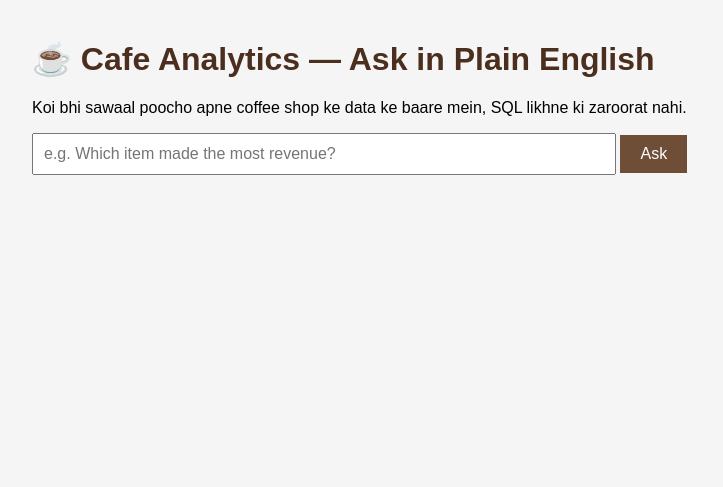
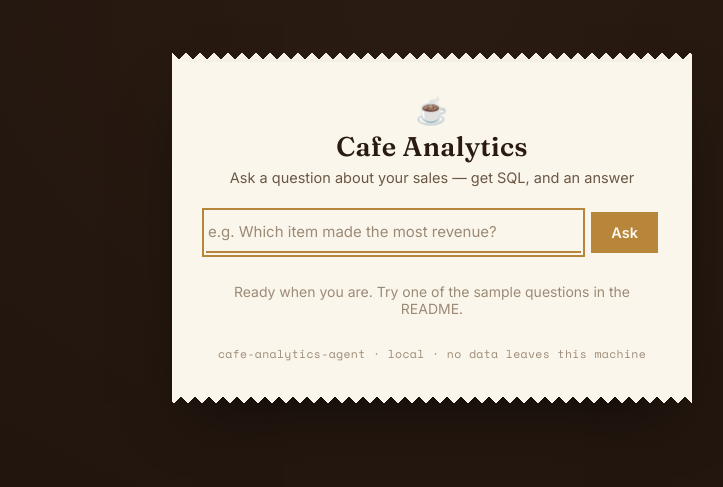
Before and after one commit to tahirzaman823/Cafe_Analytics-Agent, a Flask app: page / in a window 1280 px wide. Shown: the top 487 px of the page, without its empty margins (208-931 px from the left). Run offline with Flask 3, Linux system fonts and the light colour scheme.

Commit message:
Add screenshot and update readme file

```diff
--- a/dashboard/templates/index.html
+++ b/dashboard/templates/index.html
@@ -1,53 +1,319 @@
 <!DOCTYPE html>
-<html>
+<html lang="en">
 <head>
+<meta charset="UTF-8">
+<meta name="viewport" content="width=device-width, initial-scale=1">
 <title>Cafe Analytics — Ask in Plain English</title>
+<link rel="preconnect" href="https://fonts.googleapis.com">
+<link rel="preconnect" href="https://fonts.gstatic.com" crossorigin>
+<link href="https://fonts.googleapis.com/css2?family=Fraunces:opsz,wght@9..144,500;9..144,600&family=Inter:wght@400;500;600&family=Space+Mono:wght@400;700&display=swap" rel="stylesheet">
 <style>
-        body { font-family: Arial, sans-serif; max-width: 800px; margin: 40px auto; padding: 0 20px; background: #f5f5f5; }
-        h1 { color: #4b2e1e; }
-        input[type=text] { width: 70%; padding: 10px; font-size: 16px; }
-        button { padding: 10px 20px; font-size: 16px; background: #6f4e37; color: white; border: none; cursor: pointer; }
-        table { border-collapse: collapse; width: 100%; margin-top: 15px; background: white; }
-        th, td { border: 1px solid #ccc; padding: 8px; text-align: left; }
-        th { background: #eee; }
-        .sql-box { background: #222; color: #0f0; padding: 10px; font-family: monospace; margin-top: 10px; white-space: pre-wrap; }
-        .attempt { background: white; padding: 10px; margin: 5px 0; border-left: 4px solid #ccc; }
-        .attempt.valid { border-left-color: green; }
-        .attempt.invalid { border-left-color: red; }
-        .error { color: red; font-weight: bold; }
+  :root {
+    --bg: #2A1B12;
+    --bg-vignette: #1F140D;
+    --paper: #FBF6EC;
+    --paper-line: #E4D9C7;
+    --ink: #2A1B12;
+    --ink-soft: #6B5744;
+    --ink-faint: #9C8A76;
+    --gold: #B8863B;
+    --gold-deep: #8C6427;
+    --valid: #4F7A5B;
+    --valid-bg: #EAF1EA;
+    --invalid: #A6453D;
+    --invalid-bg: #F6E9E7;
+    --font-display: "Fraunces", Georgia, serif;
+    --font-body: "Inter", -apple-system, sans-serif;
+    --font-mono: "Space Mono", ui-monospace, "SFMono-Regular", Consolas, monospace;
+  }
+
+  * { box-sizing: border-box; }
+
+  body {
+    margin: 0;
+    padding: 48px 20px 80px;
+    background: radial-gradient(ellipse at top, var(--bg) 0%, var(--bg-vignette) 100%);
+    font-family: var(--font-body);
+    color: var(--ink);
+    display: flex;
+    justify-content: center;
+  }
+
+  .receipt-wrap {
+    width: 100%;
+    max-width: 520px;
+  }
+
+  /* torn paper edge — zigzag revealing the dark page behind the cream card */
+  .torn-edge {
+    height: 14px;
+    background:
+      linear-gradient(-45deg, var(--paper) 7px, transparent 0) 0 0,
+      linear-gradient(45deg, var(--paper) 7px, transparent 0) 0 0;
+    background-size: 14px 14px;
+    background-repeat: repeat-x;
+  }
+  .torn-edge.bottom { transform: rotate(180deg); }
+
+  .receipt {
+    background: var(--paper);
+    padding: 36px 34px 32px;
+    box-shadow: 0 30px 60px -20px rgba(0,0,0,0.55);
+  }
+
+  header {
+    text-align: center;
+    margin-bottom: 26px;
+  }
+
+  header .mark { font-size: 26px; line-height: 1; margin-bottom: 6px; }
+
+  h1 {
+    font-family: var(--font-display);
+    font-weight: 600;
+    font-size: 27px;
+    letter-spacing: 0.01em;
+    margin: 0 0 6px;
+    color: var(--ink);
+  }
+
+  header p {
+    margin: 0;
+    color: var(--ink-soft);
+    font-size: 14.5px;
+  }
+
+  .rule {
+    border: none;
+    border-top: 1px dashed var(--paper-line);
+    margin: 22px 0;
+  }
+
+  form {
+    display: flex;
+    gap: 10px;
+    margin-bottom: 4px;
+  }
+
+  input[type=text] {
+    flex: 1;
+    border: none;
+    border-bottom: 2px solid var(--paper-line);
+    background: transparent;
+    padding: 10px 2px;
+    font-family: var(--font-body);
+    font-size: 15px;
+    color: var(--ink);
+    outline: none;
+    transition: border-color 0.15s ease;
+  }
+  input[type=text]::placeholder { color: var(--ink-faint); }
+  input[type=text]:focus { border-bottom-color: var(--gold); }
+
+  button {
+    background: var(--gold);
+    color: var(--paper);
+    border: none;
+    padding: 10px 20px;
+    font-family: var(--font-body);
+    font-weight: 600;
+    font-size: 14.5px;
+    cursor: pointer;
+    transition: background 0.15s ease;
+  }
+  button:hover { background: var(--gold-deep); }
+  button:focus-visible, input:focus-visible { outline: 2px solid var(--gold); outline-offset: 2px; }
+
+  .error-note {
+    margin-top: 18px;
+    padding: 12px 14px;
+    background: var(--invalid-bg);
+    color: var(--invalid);
+    font-size: 14px;
+    border-left: 3px solid var(--invalid);
+  }
+
+  .section-label {
+    font-family: var(--font-body);
+    font-weight: 600;
+    font-size: 13px;
+    color: var(--ink-soft);
+    margin: 26px 0 12px;
+  }
+
+  .trace {
+    display: flex;
+    flex-direction: column;
+    gap: 0;
+  }
+
+  .attempt {
+    display: flex;
+    gap: 12px;
+    position: relative;
+    padding-bottom: 16px;
+  }
+  .attempt:not(:last-child)::before {
+    content: "";
+    position: absolute;
+    left: 10px;
+    top: 24px;
+    bottom: -2px;
+    width: 1px;
+    background: var(--paper-line);
+  }
+
+  .dot {
+    flex-shrink: 0;
+    width: 21px;
+    height: 21px;
+    border-radius: 50%;
+    display: flex;
+    align-items: center;
+    justify-content: center;
+    font-family: var(--font-mono);
+    font-size: 11px;
+    font-weight: 700;
+    margin-top: 2px;
+  }
+  .dot.valid { background: var(--valid-bg); color: var(--valid); }
+  .dot.invalid { background: var(--invalid-bg); color: var(--invalid); }
+
+  .attempt-body { flex: 1; min-width: 0; }
+
+  .attempt-head {
+    font-size: 13.5px;
+    font-weight: 600;
+    margin-bottom: 6px;
+  }
+  .attempt-head .status.valid { color: var(--valid); }
+  .attempt-head .status.invalid { color: var(--invalid); }
+
+  .code-line {
+    font-family: var(--font-mono);
+    font-size: 12.5px;
+    line-height: 1.6;
+    background: rgba(42,27,18,0.04);
+    padding: 10px 12px;
+    color: var(--ink);
+    white-space: pre-wrap;
+    word-break: break-word;
+    border-radius: 2px;
+  }
+
+  .attempt-error {
+    font-size: 12.5px;
+    color: var(--invalid);
+    margin-top: 6px;
+    line-height: 1.5;
+  }
+
+  .final-sql {
+    font-family: var(--font-mono);
+    font-size: 13px;
+    line-height: 1.7;
+    background: var(--ink);
+    color: var(--paper);
+    padding: 16px;
+    white-space: pre-wrap;
+    word-break: break-word;
+  }
+
+  table {
+    width: 100%;
+    border-collapse: collapse;
+    font-size: 14px;
+    margin-top: 4px;
+  }
+  th {
+    text-align: left;
+    font-family: var(--font-body);
+    font-weight: 600;
+    font-size: 12.5px;
+    color: var(--ink-soft);
+    padding: 8px 6px;
+    border-bottom: 2px solid var(--ink);
+  }
+  td {
+    padding: 9px 6px;
+    border-bottom: 1px dotted var(--paper-line);
+    font-family: var(--font-mono);
+    font-size: 13px;
+  }
+  tr:last-child td { border-bottom: none; }
+
+  .empty-state {
+    text-align: center;
+    padding: 26px 10px 6px;
+    color: var(--ink-faint);
+    font-size: 14px;
+  }
+
+  footer.stub {
+    text-align: center;
+    color: var(--ink-faint);
+    font-size: 11.5px;
+    font-family: var(--font-mono);
+    margin-top: 22px;
+    letter-spacing: 0.03em;
+  }
+
+  @media (prefers-reduced-motion: reduce) {
+    * { transition: none !important; }
+  }
 </style>
 </head>
 <body>
-    <h1>☕ Cafe Analytics — Ask in Plain English</h1>
-    <p>Koi bhi sawaal poocho apne coffee shop ke data ke baare mein, SQL likhne ki zaroorat nahi.</p>
+  <div class="receipt-wrap">
+    <div class="torn-edge"></div>
+    <div class="receipt">
+      <header>
+        <div class="mark">☕</div>
+        <h1>Cafe Analytics</h1>
+        <p>Ask a question about your sales — get SQL, and an answer</p>
+      </header>
 
       <form method="POST">
-        <input type="text" name="question" placeholder="e.g. Which item made the most revenue?" value="{{ question }}">
+        <input type="text" name="question" placeholder="e.g. Which item made the most revenue?" value="{{ question }}" autofocus>
         <button type="submit">Ask</button>
       </form>
 
       {% if error_message %}
-        <p class="error">{{ error_message }}</p>
+        <div class="error-note">{{ error_message }}</div>
+      {% endif %}
+
+      {% if not attempt_log and not error_message %}
+        <div class="empty-state">Ready when you are. Try one of the sample questions in the README.</div>
       {% endif %}
 
       {% if attempt_log %}
-        <h3>Correction Trace ({{ attempt_log|length }} attempt(s))</h3>
+        <hr class="rule">
+        <div class="section-label">Correction trace — {{ attempt_log|length }} attempt{{ 's' if attempt_log|length > 1 else '' }}</div>
+        <div class="trace">
           {% for entry in attempt_log %}
-            <div class="attempt {{ 'valid' if entry.is_valid else 'invalid' }}">
-                <strong>Attempt {{ entry.attempt }}</strong> — {{ 'Valid ✅' if entry.is_valid else 'Invalid ❌' }}
-                <div class="sql-box">{{ entry.sql }}</div>
+            <div class="attempt">
+              <div class="dot {{ 'valid' if entry.is_valid else 'invalid' }}">{{ entry.attempt }}</div>
+              <div class="attempt-body">
+                <div class="attempt-head">
+                  Attempt {{ entry.attempt }} —
+                  <span class="status {{ 'valid' if entry.is_valid else 'invalid' }}">{{ 'valid' if entry.is_valid else 'failed validation' }}</span>
+                </div>
+                <div class="code-line">{{ entry.sql }}</div>
                 {% if entry.error %}
-                    <p><em>Error: {{ entry.error }}</em></p>
+                  <div class="attempt-error">{{ entry.error }}</div>
                 {% endif %}
               </div>
+            </div>
           {% endfor %}
+        </div>
       {% endif %}
 
       {% if result_data %}
-        <h3>Final SQL (used {{ result_data.attempts_used }} attempt(s))</h3>
-        <div class="sql-box">{{ result_data.sql }}</div>
+        <hr class="rule">
+        <div class="section-label">Final query</div>
+        <div class="final-sql">{{ result_data.sql }}</div>
 
-        <h3>Result</h3>
+        <div class="section-label">Result</div>
         <table>
           <tr>
             {% for col in result_data.columns %}
@@ -63,5 +329,10 @@
           {% endfor %}
         </table>
       {% endif %}
+
+      <footer class="stub">cafe-analytics-agent · local · no data leaves this machine</footer>
+    </div>
+    <div class="torn-edge bottom"></div>
+  </div>
 </body>
 </html>
```
Also changed, not shown: README.md, assets/dashboard-screenshot.png (added). Lines whose indentation alone changed are shown as unchanged.
